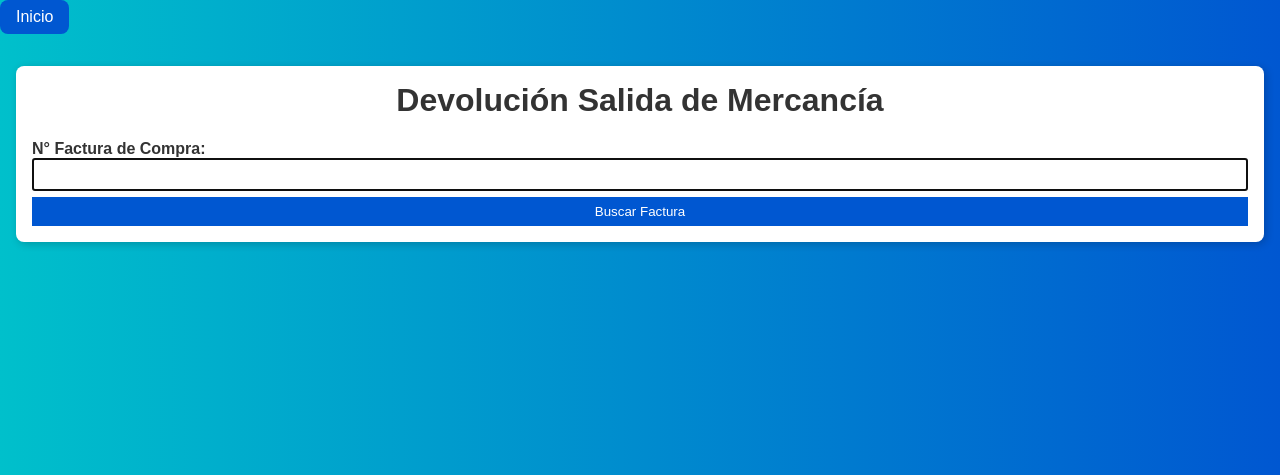
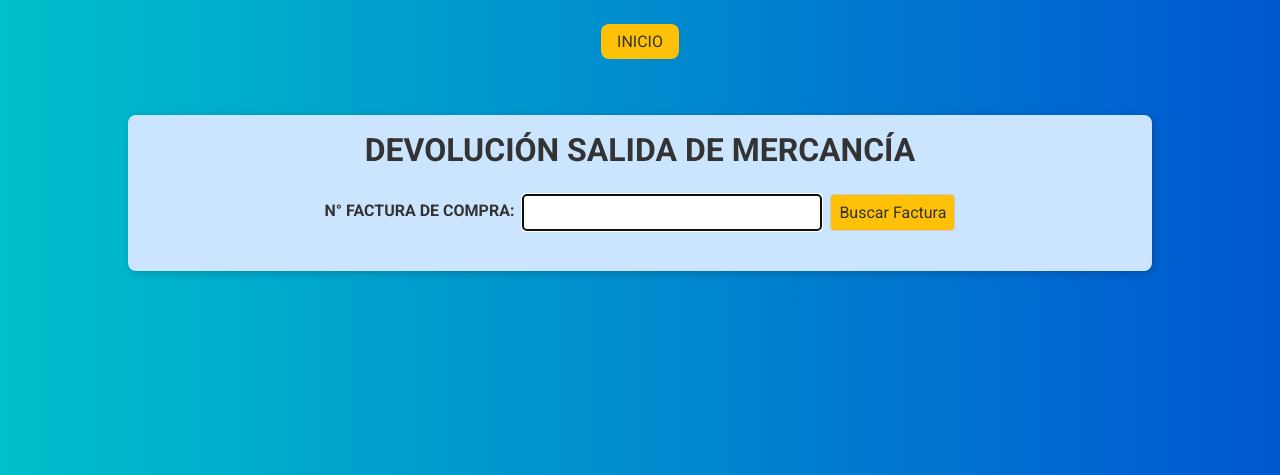
Before and after one commit to redofficeia-code/rima_v1, a Flask app: page /devoluciones_salida in a window 1280 px wide. Shown: the top 475 px of the page. Run offline with Flask 3, Linux system fonts and the light colour scheme.

Commit message:
dev.sal.css

```diff
--- a/templates/devoluciones_salida.html
+++ b/templates/devoluciones_salida.html
@@ -4,19 +4,27 @@
 <head>
   <meta http-equiv="Content-Type" content="text/html; charset=UTF-8">
   <title>Salida de Mercancía</title>
+  <link href="https://fonts.googleapis.com/css2?family=Roboto:wght@400;700&display=swap" rel="stylesheet">
   <style type="text/css">
+    *, *::before, *::after { box-sizing: border-box; }
     body {
-      font-family: sans-serif;
+      margin: 0; padding: 0;
+      font-family: 'Roboto', sans-serif;
       background: linear-gradient(to right, #00c0cb, #0057d1);
-      margin: 0; padding: 0; color: #333;
+      color: #333;
+      text-align: center;
+      text-transform: uppercase;
     }
+    input, button, select, textarea { font-family: inherit; }
     .container {
-      width: 95%; max-width: 1650px;
-      margin: 1em auto; background: #fff;
-      border-radius: 8px; padding: 1em;
+      width: 80%; max-width: 1200px;
+      margin: 2em auto;
+      background: #cce5ff;
+      border-radius: 8px;
+      padding: 1em;
       box-shadow: 2px 2px 8px rgba(0,0,0,0.2);
     }
-    h1 { text-align: center; margin-top: 0; }
+    h1 { margin-top: 0; }
     .flash-message {
       padding: 10px; margin: 10px 0;
       border-left: 5px solid; background: #f9f9f9;
@@ -26,40 +34,73 @@
     .flash-warning { border-color: orange; }
     .flash-error, .flash-danger { border-color: red; }
 
-    .row { display: flex; gap: 1em; flex-wrap: wrap; }
-    .col { flex: 1; overflow-x: auto; }
+    form { margin-bottom: 1.5em; text-align:left; }
+    label { display:block; margin-top:.5em; font-weight:bold; }
+    input[type="text"], input[type="number"], button {
+      width: 100%; padding:.5em; margin-top:.25em;
+      border:1px solid #ccc; border-radius:4px; font-size:1em;
+    }
+    button { background:#0057d1; color:white; cursor:pointer; }
+    button:hover { background:#00c0cb; color:#0057d1; }
+
+    .search-form {
+      display:flex;
+      align-items:center;
+      justify-content:center;
+      gap:0.5em;
+    }
+    .search-form label { margin:0; }
+    .search-form input[type="text"] {
+      width:auto;
+      flex:0 0 300px;
+    }
+    .search-form button {
+      width:auto;
+      background:#ffc107;
+      color:#333;
+    }
+    .search-form button:hover {
+      background:#ffdd57;
+      color:#333;
+    }
+
+    .row { display:flex; flex-wrap:wrap; gap:2em; justify-content:space-between; }
+    .col { flex:1 1 45%; overflow-x:auto; margin-top:1em; }
 
     table {
-      border-collapse: collapse; width: 100%;
-      margin-top: 1em; font-size: 14px;
+      width:100%; border-collapse:collapse; margin-top:.5em;
+      font-size:0.85em; table-layout:fixed;
     }
     th, td {
-      border: 1px solid #ccc; padding: 6px 8px;
-      text-align: left; white-space: nowrap;
-      overflow: hidden; text-overflow: ellipsis;
+      border:1px solid #ccc;
+      padding:.3em .5em;
+      white-space:nowrap;
+      text-align:left;
     }
-    th { background: #0057d1; color: white; }
+    th { background:#eee; }
+    td:nth-child(2), th:nth-child(2) {
+      max-width:200px;
+      overflow:hidden;
+      text-overflow:ellipsis;
+      white-space:nowrap;
+    }
+    input:disabled, button:disabled {
+      background:#eee;
+      color:#999;
+      cursor:not-allowed;
+    }
 
     /* estados de escaneo */
-    .red-row td    { background: #fdd; }      /* nada escaneado */
-    .yellow-row td { background: #ffe680; }   /* parcialmente */
-    .green-row td  { background: #dfd; }      /* completado */
+    .red-row td    { background-color:#f6b8b8; }
+    .yellow-row td { background-color:#f8bc63; }
+    .green-row td  { background-color:#8ce0a1; }
 
-    form { margin-top: 1em; }
-    input[type="text"], button, input[type="number"] {
-      padding: 0.5em; width: 100%; box-sizing: border-box;
-    }
-    button {
-      background: #0057d1; color: #fff;
-      border: none; cursor: pointer; margin-top: .5em;
-    }
-
-    .form-row { display: flex; gap: 1em; flex-wrap: wrap; }
-    .form-col { flex: 1 1 180px; }
+    .form-row { display:flex; gap:1em; flex-wrap:wrap; }
+    .form-col { flex:1 1 180px; }
   </style>
 </head>
 <body>
-  <a href="{{ url_for('index') }}" style="display:inline-block;margin-bottom:1em;background:#0057d1;color:white;padding:0.5em 1em;border-radius:8px;text-decoration:none;">Inicio</a>
+  <a href="{{ url_for('index') }}" style="display:inline-block;margin:1.5em 0;background:#ffc107;color:#333;padding:0.5em 1em;border-radius:8px;text-decoration:none;">Inicio</a>
   <div class="container">
     <h1>Devolución Salida de Mercancía</h1>
 
@@ -72,11 +113,10 @@
     {% endwith %}
 
     <!-- ── Buscar Factura de Compra ──────────────────────────────────── -->
-    <form method="POST">
+    <form method="POST" class="search-form">
       <input type="hidden" name="action" value="buscar_factura">
-      <label><strong>N° Factura de Compra:</strong>
-        <input type="text" name="factura" value="{{ factura|e }}" autofocus>
-      </label>
+      <label for="factura">N° Factura de Compra:</label>
+      <input id="factura" type="text" name="factura" value="{{ factura|e }}" autofocus>
       <button type="submit">Buscar Factura</button>
     </form>
 
```
